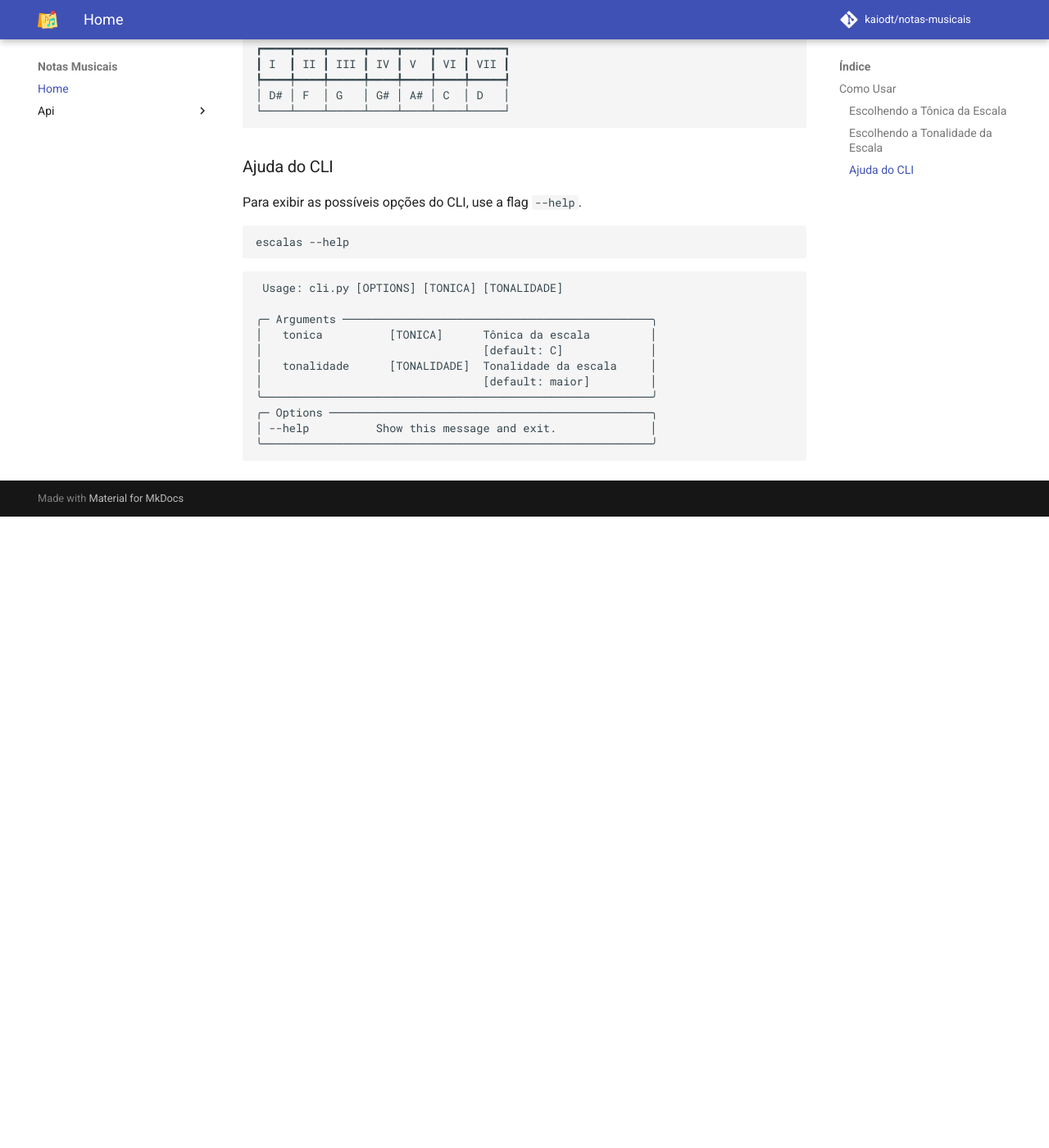
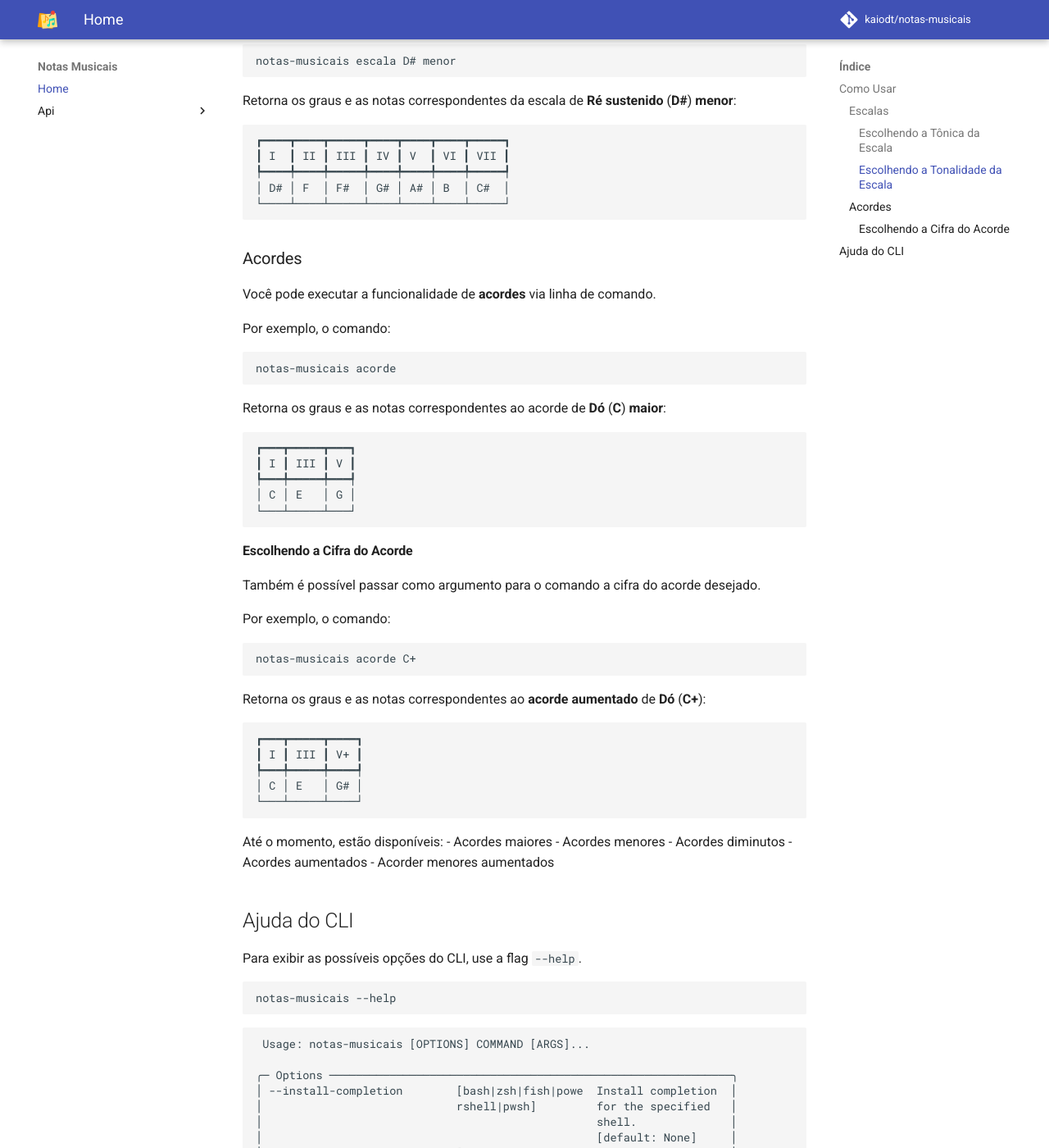
Before and after one commit to kaiodt/notas-musicais, an MkDocs documentation site: the page built from docs/index.md, in a window 1280 px wide and 1400 px high, scrolled down 1505 px. Shown: the whole window at 82% size. Built offline with MkDocs 1.6.1 and Material for MkDocs 9.7.7, drawn with Linux system fonts in a browser that asks for light colours; comment, search, counter and statistics services are not loaded; before the commit the page ends 2135 px from its top, so only the background shows below that; some of the changed text lies outside the part shown.

Commit message:
docs: atualização da página inicial da documentação com funcionalidade de acordes

````diff
--- a/docs/index.md
+++ b/docs/index.md
@@ -2,14 +2,20 @@
 
 # Notas Musicais
 
+**Notas Musicais** é um CLI para ajudar na formação de escalas e acordes.
+
+Existem dois comandos disponíveis: `escala` e `acorde`.
+
 ## Como Usar
+
+### Escalas
 
 Você pode executar a funcionalidade de **escalas** via linha de comando.
 
 Por exemplo, o comando:
 
 ```bash
-escalas
+notas-musicais escala
 ```
 
 Retorna os graus e as notas correspondentes da escala de **Dó** (**C**) **maior**:
@@ -22,14 +28,14 @@ Retorna os graus e as notas correspondentes da escala de **Dó** (**C**) **maior
 └───┴────┴─────┴────┴───┴────┴─────┘
 ```
 
-### Escolhendo a Tônica da Escala
+#### Escolhendo a Tônica da Escala
 
 O primeiro parâmetro do CLI é a tônica da escala que você deseja exibir. Com isso, é possível alterar a escala retornada.
 
 Por exemplo, o comando:
 
 ```bash
-escalas F#
+notas-musicais escala F#
 ```
 
 Retorna os graus e as notas correspondentes da escala de **Fá sustenido** (**F#**) **maior**:
@@ -42,45 +48,100 @@ Retorna os graus e as notas correspondentes da escala de **Fá sustenido** (**F#
 └────┴────┴─────┴────┴────┴────┴─────┘
 ```
 
-
-### Escolhendo a Tonalidade da Escala
+#### Escolhendo a Tonalidade da Escala
 
 Também é possível alterar a tonalidade da escala que você deseja exibir. Para isso, use o segundo parâmetro do CLI.
 
 Por exemplo, o comando:
 
 ```bash
-escalas D# maior
+notas-musicais escala D# menor
 ```
 
-Retorna os graus e as notas correspondentes da escala de **Ré sustenido** (**D#**) **maior**:
+Retorna os graus e as notas correspondentes da escala de **Ré sustenido** (**D#**) **menor**:
 
 ```bash
 ┏━━━━┳━━━━┳━━━━━┳━━━━┳━━━━┳━━━━┳━━━━━┓
 ┃ I  ┃ II ┃ III ┃ IV ┃ V  ┃ VI ┃ VII ┃
 ┡━━━━╇━━━━╇━━━━━╇━━━━╇━━━━╇━━━━╇━━━━━┩
-│ D# │ F  │ G   │ G# │ A# │ C  │ D   │
+│ D# │ F  │ F#  │ G# │ A# │ B  │ C#  │
 └────┴────┴─────┴────┴────┴────┴─────┘
 ```
 
-### Ajuda do CLI
+### Acordes
+
+Você pode executar a funcionalidade de **acordes** via linha de comando.
+
+Por exemplo, o comando:
+
+```bash
+notas-musicais acorde
+```
+
+Retorna os graus e as notas correspondentes ao acorde de **Dó** (**C**) **maior**:
+
+```bash
+┏━━━┳━━━━━┳━━━┓
+┃ I ┃ III ┃ V ┃
+┡━━━╇━━━━━╇━━━┩
+│ C │ E   │ G │
+└───┴─────┴───┘
+```
+
+#### Escolhendo a Cifra do Acorde
+
+Também é possível passar como argumento para o comando a cifra do acorde desejado.
+
+Por exemplo, o comando:
+
+```bash
+notas-musicais acorde C+
+```
+
+Retorna os graus e as notas correspondentes ao **acorde aumentado** de **Dó** (**C+**):
+
+```bash
+┏━━━┳━━━━━┳━━━━┓
+┃ I ┃ III ┃ V+ ┃
+┡━━━╇━━━━━╇━━━━┩
+│ C │ E   │ G# │
+└───┴─────┴────┘
+```
+Até o momento, estão disponíveis:
+    - Acordes maiores
+    - Acordes menores
+    - Acordes diminutos
+    - Acordes aumentados
+    - Acorder menores aumentados
+
+
+## Ajuda do CLI
 
 Para exibir as possíveis opções do CLI, use a flag `--help`.
 
 ```bash
-escalas --help
+notas-musicais --help
 ```
 
 ```bash
- Usage: cli.py [OPTIONS] [TONICA] [TONALIDADE]
+ Usage: notas-musicais [OPTIONS] COMMAND [ARGS]...
 
-╭─ Arguments ──────────────────────────────────────────────╮
-│   tonica          [TONICA]      Tônica da escala         │
-│                                 [default: C]             │
-│   tonalidade      [TONALIDADE]  Tonalidade da escala     │
-│                                 [default: maior]         │
-╰──────────────────────────────────────────────────────────╯
-╭─ Options ────────────────────────────────────────────────╮
-│ --help          Show this message and exit.              │
-╰──────────────────────────────────────────────────────────╯
+╭─ Options ────────────────────────────────────────────────────────────╮
+│ --install-completion        [bash|zsh|fish|powe  Install completion  │
+│                             rshell|pwsh]         for the specified   │
+│                                                  shell.              │
+│                                                  [default: None]     │
+│ --show-completion           [bash|zsh|fish|powe  Show completion for │
+│                             rshell|pwsh]         the specified       │
+│                                                  shell, to copy it   │
+│                                                  or customize the    │
+│                                                  installation.       │
+│                                                  [default: None]     │
+│ --help                                           Show this message   │
+│                                                  and exit.           │
+╰──────────────────────────────────────────────────────────────────────╯
+╭─ Commands ───────────────────────────────────────────────────────────╮
+│ acorde                                                               │
+│ escala                                                               │
+╰──────────────────────────────────────────────────────────────────────╯
 ```
````
